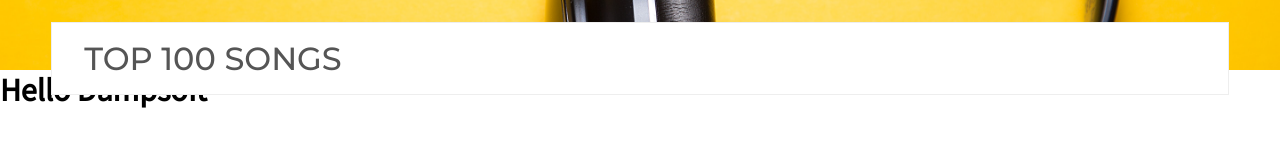
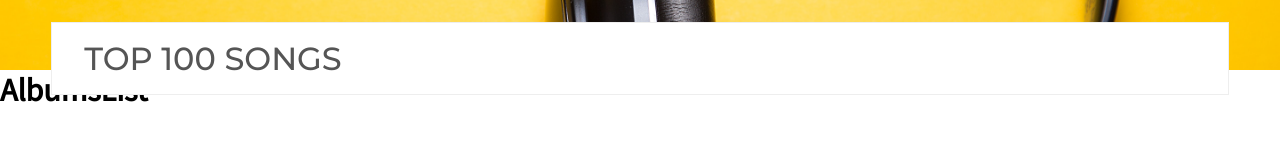
Before and after one commit to Jeff-Moraes/list-top-100-albums, a React (Create React App) app: page / in a window 1280 px wide. Shown: the part 170-316 px from the top of the page. Built offline with nearby package versions, Linux system fonts and the light colour scheme.

Commit message:
Component: create AlbumsList

```diff
--- a/src/App.js
+++ b/src/App.js
@@ -2,13 +2,14 @@ import React from "react";
 
 import Navbar from "./components/Navbar";
 import Header from "./components/Header";
+import AlbumsList from "./components/AlbumsList";
 
 function App() {
   return (
     <div>
       <Navbar />
       <Header />
-      <h1>Hello Dampsoft</h1>
+      <AlbumsList />
     </div>
   );
 }
--- /dev/null
+++ b/src/components/AlbumsList/index.js
@@ -0,0 +1,9 @@
+import React from "react";
+
+export default function AlbumsList() {
+  return (
+    <div>
+      <h1>AlbumsList</h1>
+    </div>
+  );
+}
```
